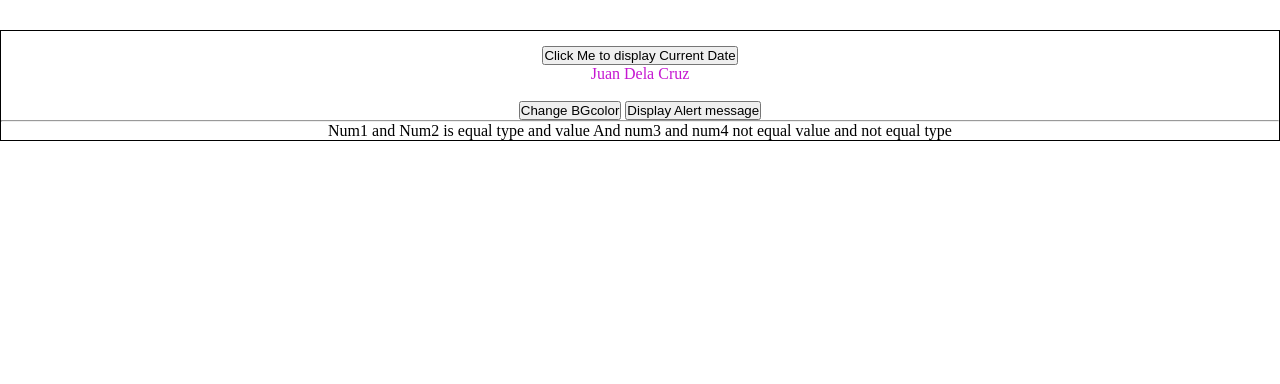
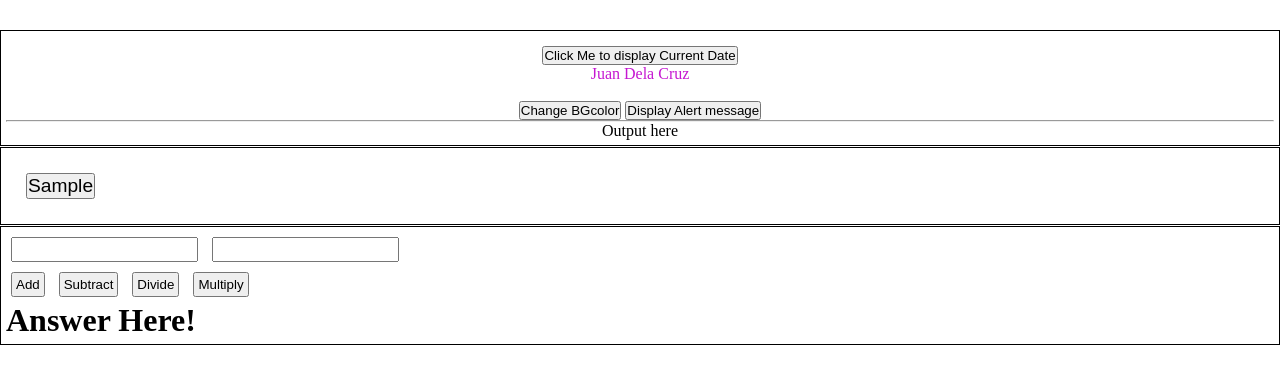
Before and after one commit to JuneReyP/4b, a plain HTML site: page index.html in a window 1280 px wide. Drawn offline with Linux system fonts and the light colour scheme.

Commit message:
added if/else and switch statement

```diff
--- a/index.html
+++ b/index.html
@@ -9,6 +9,7 @@
         div{
             margin-top: 1px;
             border: 1px solid;
+            padding: 5px;
             /* color: red; */
         }
         img{
@@ -23,6 +24,10 @@
         }
         #sample{
             color:rgb(197, 23, 209);
+        }
+        input{
+            margin: 5px;
+            padding: 3px;
         }
 
     </style>
@@ -51,16 +56,24 @@
 <hr>
     <p id="output">Output here</p>
 </div>
+<div>
+    <button onclick="tryIt()" style="margin: 20px; font-size: larger;">Sample</button>
+    <h1 id="outData"></h1>
+</div>
+<div>
+    <input type="text" id="num1">
+    <input type="text" id="num2">
+    <br>
+    <input type="button" onclick="calcu('+')" value="Add">
+    <input type="button" onclick="calcu('-')" value="Subtract">
+    <input type="button" onclick="calcu('/')" value="Divide">
+    <input type="button" onclick="calcu('*')" value="Multiply">
+    <br>
+    <h1 id="outputAnswer">Answer Here!</h1>
+</div>
 
 <script>
     // document.getElementById('sample').style.backgroundColor = 'gray';
-    document.write()
-
-
-
-
-
-
 
 </script>
 
--- a/sampleJS.js
+++ b/sampleJS.js
@@ -1,6 +1,6 @@
 
 
-function alertMe(){
+function alertMe() {
     alert('sample')
     let a = 1
 
@@ -88,10 +88,10 @@ then
 else
     the statment is "Num1 and Num2 is not equal type or  not equal value"
 */
-let num1 = 10; num2 = 10; num3 = "10"; num4 = 10; output;
-num1 === num2 && num3 !== num4 ? output = 'Num1 and Num2 is equal type and value And num3 and num4 not equal value and not equal type' : output = 'Num1 and Num2 is not equal type or  not equal value'
+// let num1 = 10; num2 = 10; num3 = "10"; num4 = 10; output; istrue = true; isfalse = false;
+// (num1 === num2 || istrue) && (num3 !== num4) ? output = 'Num1 and Num2 is equal type and value And num3 and num4 not equal value and not equal type' : output = 'Num1 and Num2 is not equal type or  not equal value'
 
-document.getElementById('output').innerHTML = output;
+// document.getElementById('output').innerHTML = output;
 
 /**
  * JavaScript Logical Operators
@@ -116,3 +116,89 @@ T T = T
 F T = T
 F F = f
 * */
+
+/*Conditional statement
+if(condition){
+    //code execution if true
+}
+
+if(condition){
+    //code execution if true
+}else{
+    //code execution if false
+}
+*/
+
+function tryIt() {
+    let insert = document.getElementById('outData');
+    let getData;
+
+    // console.log(confirm("Sample Confirm functon"));
+    // if(confirm("Are you sure to delete the data?")){
+    //     getData = "Data deleted!";
+    // }
+
+    if (confirm("Are you sure to delete the data?")) {
+        getData = "Data deleted!";
+    } else {
+        getData = "Deletion cancelled!";
+    }
+
+
+    insert.innerHTML = getData;
+}
+
+/*Switch statement
+expression == keyword
+    Switch(expression){
+        case keyword:
+            //code to be executed
+            break;
+        case keyword:
+            //code to be executed
+            break;
+        case keyword:
+            //code to be executed
+            break;
+        default:
+            //code to be executed
+            break;
+
+    }
+
+    function Name(param1, param2, param3){
+
+    }
+*/
+function calcu(equation) {
+    let num1 = document.getElementById('num1').value;
+    let num2 = document.getElementById('num2').value;
+    let answer;
+    let out = document.getElementById('outputAnswer');
+    switch (equation) {
+        case '+':
+            answer = parseInt(num1) + parseInt(num2);
+            //console.log('you clicked add');
+            out.innerHTML = answer;
+            break;
+        case '-':
+            answer = parseInt(num1) - parseInt(num2);
+            //console.log('you clicked subtract');
+            out.innerHTML = answer;
+            break;
+        case '*':
+            answer = parseInt(num1) * parseInt(num2);
+            out.innerHTML = answer;
+            //console.log('you clicked multiply');
+            break;
+        case '/':
+            answer = parseInt(num1) / parseInt(num2);
+            out.innerHTML = answer;
+            //console.log('you clicked divide');
+            break;
+        default:
+            console.log('Data not found');
+            break;
+
+    }
+}
```
Lines whose indentation alone changed are shown as unchanged.
